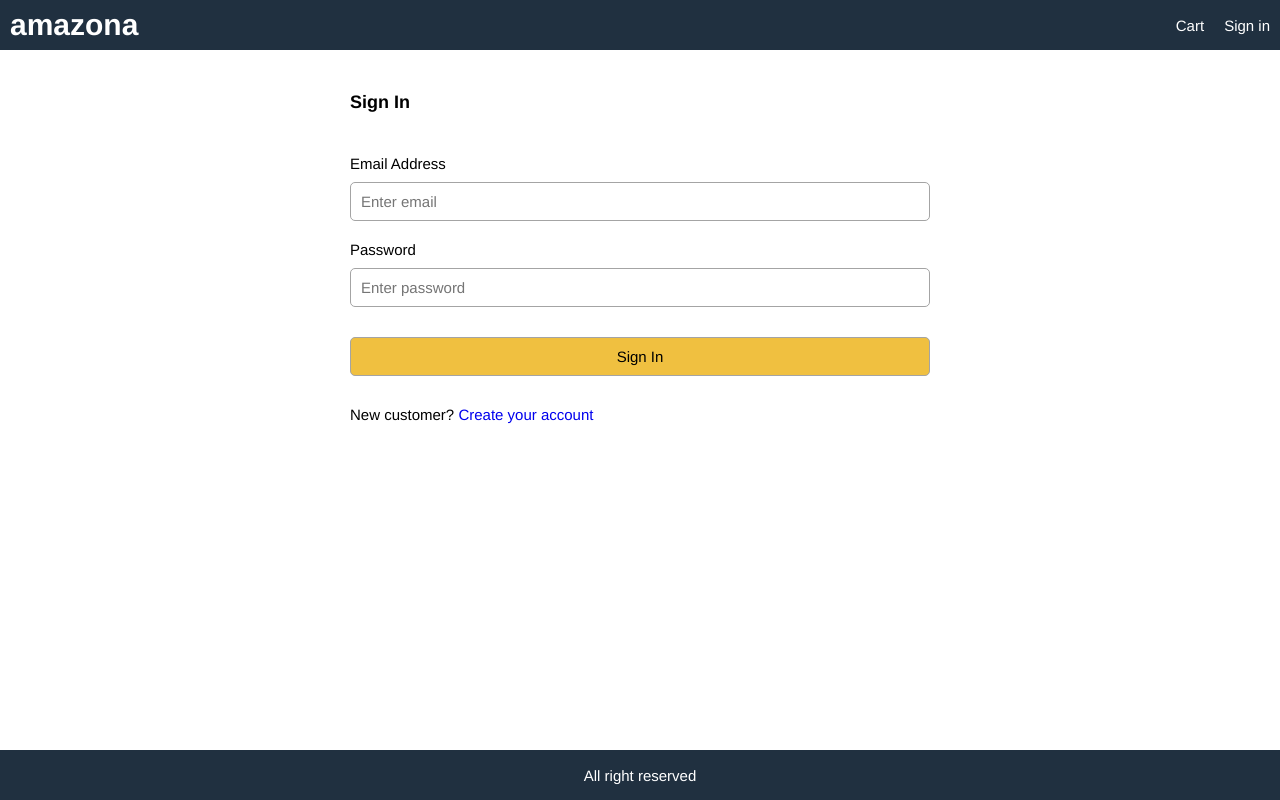
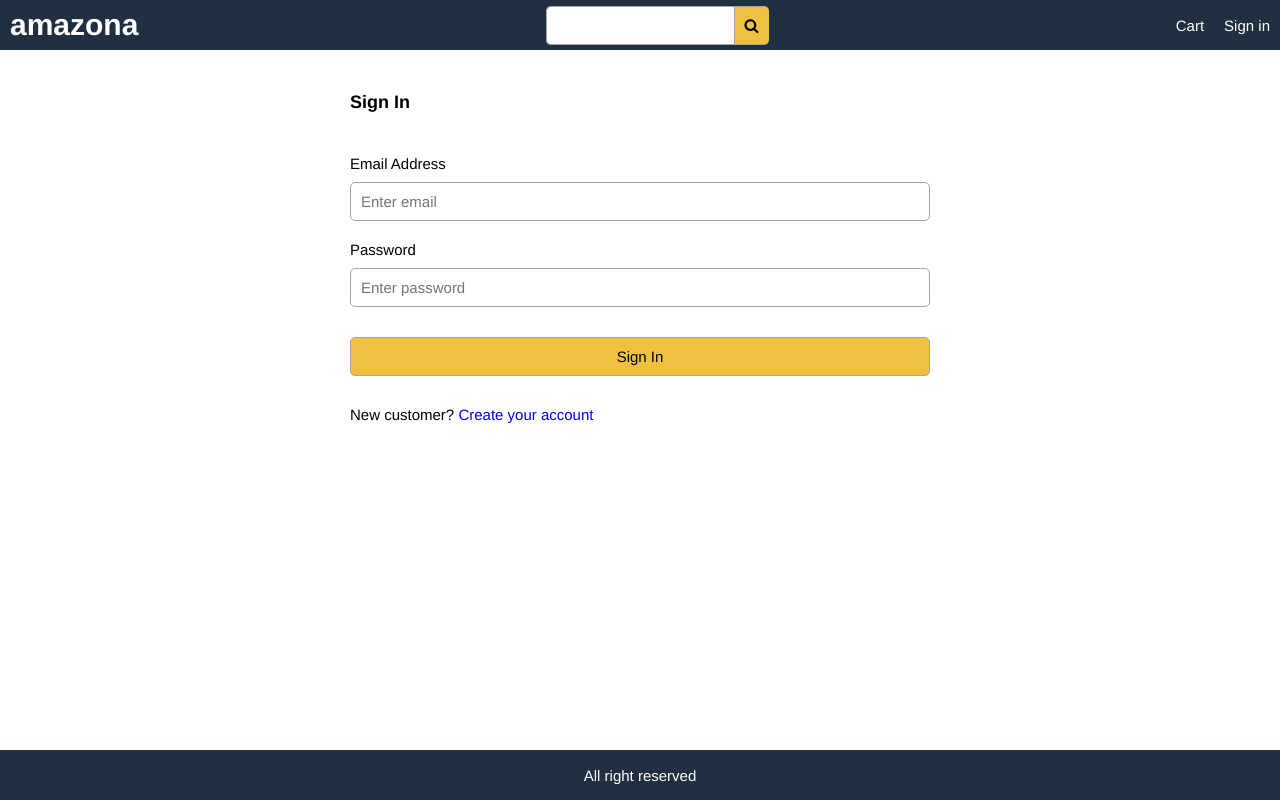
Before and after one commit to dimahike/fullstack-amazona, a React (Create React App) app in the folder frontend/: page /signin in a window 1280 px wide. Built offline with nearby package versions, Linux system fonts and the light colour scheme.

Commit message:
Create Search box and Search Screen

```diff
--- a/frontend/src/App.js
+++ b/frontend/src/App.js
@@ -23,6 +23,8 @@
 import UserEditScreen from './screens/UserEditScreen';
 import SellerRoute from './components/SellerRoute';
 import SellerScreen from './screens/SellerScreen';
+import SearchBox from './components/SearchBox';
+import SearchScreen from './screens/SearchScreen';
 
 function App() {
   const dispatch = useDispatch();
@@ -45,6 +47,9 @@
             <Link className="brand" to="/">
               amazona
             </Link>
+          </div>
+          <div>
+            <Route render={({ history }) => <SearchBox history={history} />}></Route>
           </div>
           <div>
             <Link to="/cart">Cart</Link>
@@ -121,6 +126,7 @@
           <Route path="/placeorder" component={PlaceOrderScreen} />
           <Route path="/order/:id" component={OrderScreen} />
           <Route path="/orderhistoty" component={OrderHistoryScreen} />
+          <Route path="/search/name/:name?" component={SearchScreen} exact />
           <PrivatRoute path="/profile" component={ProfileScreen} />
           <AdminRoute path="/productlist" component={ProducListScreen} exact />
           <AdminRoute path="/orderlist" component={OrderListScreen} exact />
--- a/frontend/src/actions/productActions.js
+++ b/frontend/src/actions/productActions.js
@@ -17,12 +17,12 @@
   PRODUCT_DELETE_FAIL,
 } from '../constants/productConstants';
 
-export const listProducts = ({ seller = '' }) => async (dispatch) => {
+export const listProducts = ({ seller = '', name = '' }) => async (dispatch) => {
   dispatch({
     type: PRODUCT_LIST_REQUEST,
   });
   try {
-    const { data } = await Axios.get(`/api/products?seller=${seller}`);
+    const { data } = await Axios.get(`/api/products?seller=${seller}&name=${name}`);
     dispatch({
       type: PRODUCT_LIST_SUCCESS,
       payload: data,
--- /dev/null
+++ b/frontend/src/components/SearchBox.js
@@ -0,0 +1,23 @@
+import React, { useState } from 'react';
+
+const SearchBox = (props) => {
+  const [name, setName] = useState('');
+
+  const submitHandler = (e) => {
+    e.preventDefault();
+    props.history.push(`/search/name/${name}`);
+  };
+
+  return (
+    <form className="search" onSubmit={submitHandler}>
+      <div className="row">
+        <input type="text" name="q" id="q" onChange={(e) => setName(e.target.value)} />
+        <button className="primary" type="submit">
+          <i className="fa fa-search"></i>
+        </button>
+      </div>
+    </form>
+  );
+};
+
+export default SearchBox;
--- a/frontend/src/index.css
+++ b/frontend/src/index.css
@@ -340,3 +340,16 @@
 .carousel .slide img {
   max-width: 30rem;
 }
+
+/* Search */
+.search button {
+  border-radius: 0  0.5rem 0.5rem 0;
+  border-right: none;
+  margin-right: 0.5rem;
+}
+
+.search input {
+  border-radius: 0.5rem 0 0 0.5rem;
+  border-right: none;
+  margin-left: 0.5rem;
+}
--- /dev/null
+++ b/frontend/src/screens/SearchScreen.js
@@ -0,0 +1,58 @@
+import React, { useEffect } from 'react';
+import { useDispatch, useSelector } from 'react-redux';
+import { useParams } from 'react-router-dom';
+import { listProducts } from '../actions/productActions';
+import LoadingBox from '../components/LoadingBox';
+import MessageBox from '../components/MessageBox';
+import Product from '../components/Product';
+
+const SearchScreen = (props) => {
+  const dispatch = useDispatch();
+  const { name = 'all' } = useParams();
+  const productList = useSelector((state) => state.productList);
+  const { loading, error, products } = productList;
+
+  useEffect(() => {
+    dispatch(listProducts({ name: name !== 'all' ? name : '' }));
+  }, [dispatch, name]);
+
+  return (
+    <div>
+      <div className="row">
+        {loading ? (
+          <LoadingBox />
+        ) : error ? (
+          <MessageBox variant="danger">{error} </MessageBox>
+        ) : (
+          <div>{products.length} Results</div>
+        )}
+      </div>
+      <div className="row top">
+        <div className="col-1">
+          <h3>Department</h3>
+          <ul>
+            <li>Category 1</li>
+          </ul>
+        </div>
+        <div className="col-3">
+          {loading ? (
+            <LoadingBox />
+          ) : error ? (
+            <MessageBox variant="danger">{error} </MessageBox>
+          ) : (
+            <>
+              {products.length === 0 && <MessageBox variant="danger">No Products Found</MessageBox>}
+              <div className="row center">
+                {products.map((product) => (
+                  <Product key={product._id} product={product} />
+                ))}
+              </div>
+            </>
+          )}
+        </div>
+      </div>
+    </div>
+  );
+};
+
+export default SearchScreen;
```
Also changed, not shown: 2 other files (tests, documents, lock files or other folders).
